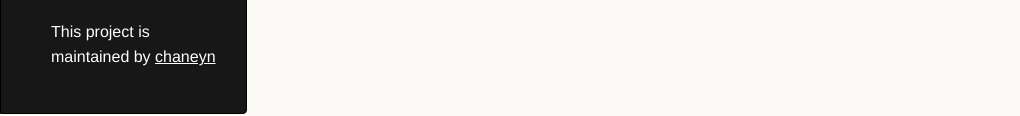
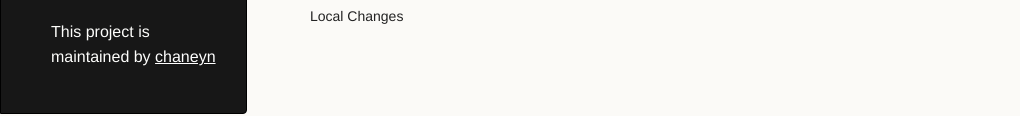
Before and after one commit to chaneyn/HydroBlocks, a plain HTML site: page index.html in a window 1280 px wide. Shown: the part 255-371 px from the top of the page, without its empty margins (0-1020 px from the left). Drawn offline with Linux system fonts and the light colour scheme.

Commit message:
Trying out sublime

```diff
--- a/index.html
+++ b/index.html
@@ -35,6 +35,8 @@
 
 <p>HydroBloks is a state-of-the-art physical hydrologic model. Its main strength is its ability to combine modularity, high perfomance computing, and hydrologic simularity to provide integrated continental scale hydrologic modeling over continenents at the field scale. The python based and module friendly interface makes additions of additional hydrologic processes a fairly seemless process. The model is freely available but please understand that both the model and webpage are in beta phase. Any feedback should be addressed to nchaney at princeton dot edu</p>
 
+<p>Local Changes</p>
+
 <!--<pre><code>$ cd your_repo_root/repo_name
 $ git fetch origin
 $ git checkout gh-pages
```
